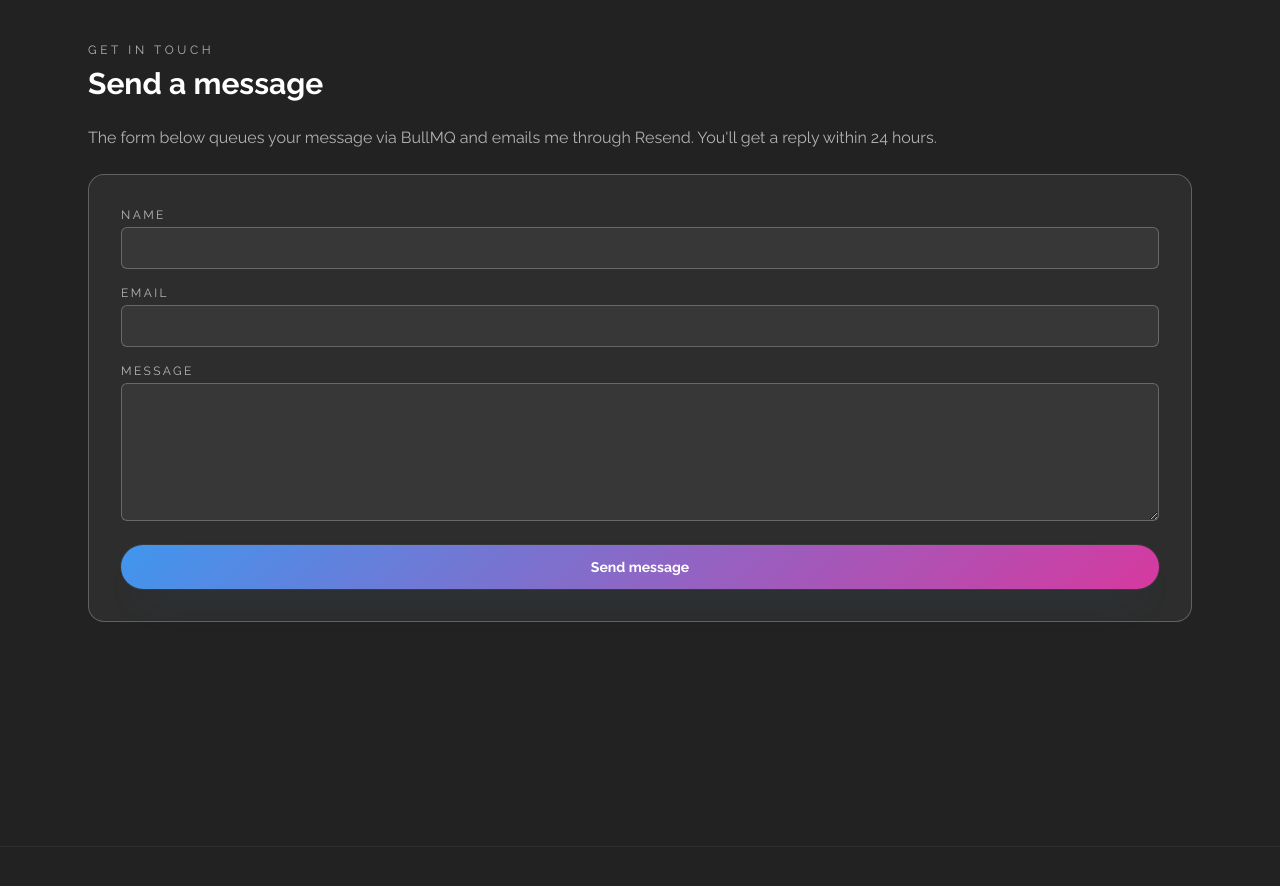
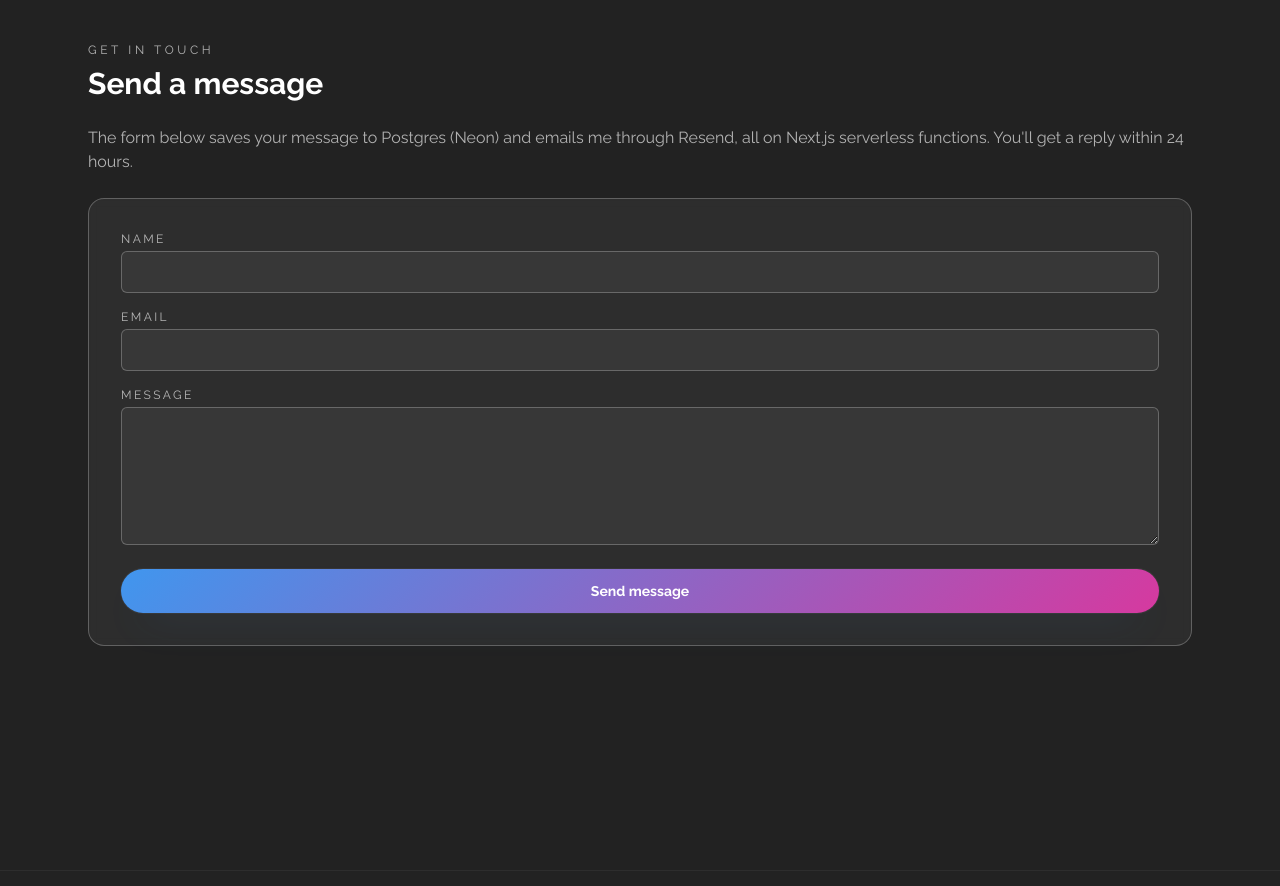
Before and after one commit to SyrineLarbi/my-portfolio, a Next.js app in the folder apps/web/: page / in a window 1280 px wide. Shown: the part 2660-3546 px from the top of the page. Built offline with nearby package versions, Linux system fonts and the light colour scheme; no server answers; the database is empty.

Commit message:
Update page.tsx

```diff
--- a/apps/web/app/page.tsx
+++ b/apps/web/app/page.tsx
@@ -51,8 +51,8 @@ export default function HomePage() {
       <section id="contact" className="mx-auto max-w-6xl px-6 py-24">
          <SectionHeader eyebrow="Get in touch" title="Send a message" />
         <p className="mb-6 text-text-muted">
-          The form below queues your message via BullMQ and emails me through Resend. You'll
-          get a reply within 24 hours.
+          The form below saves your message to Postgres (Neon) and emails me through Resend,
+          all on Next.js serverless functions. You'll get a reply within 24 hours.
         </p>
         <Suspense fallback={null}>
           <ContactForm />
```
